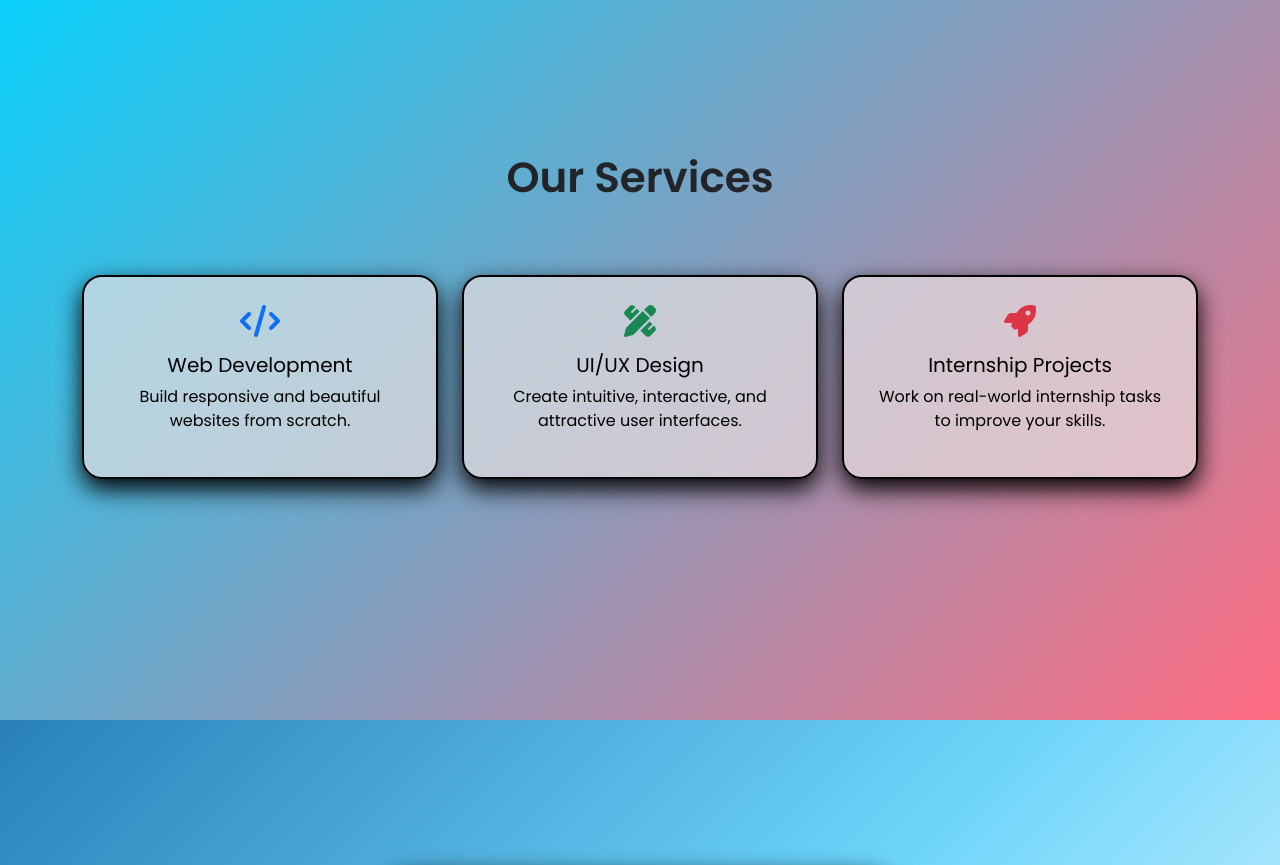
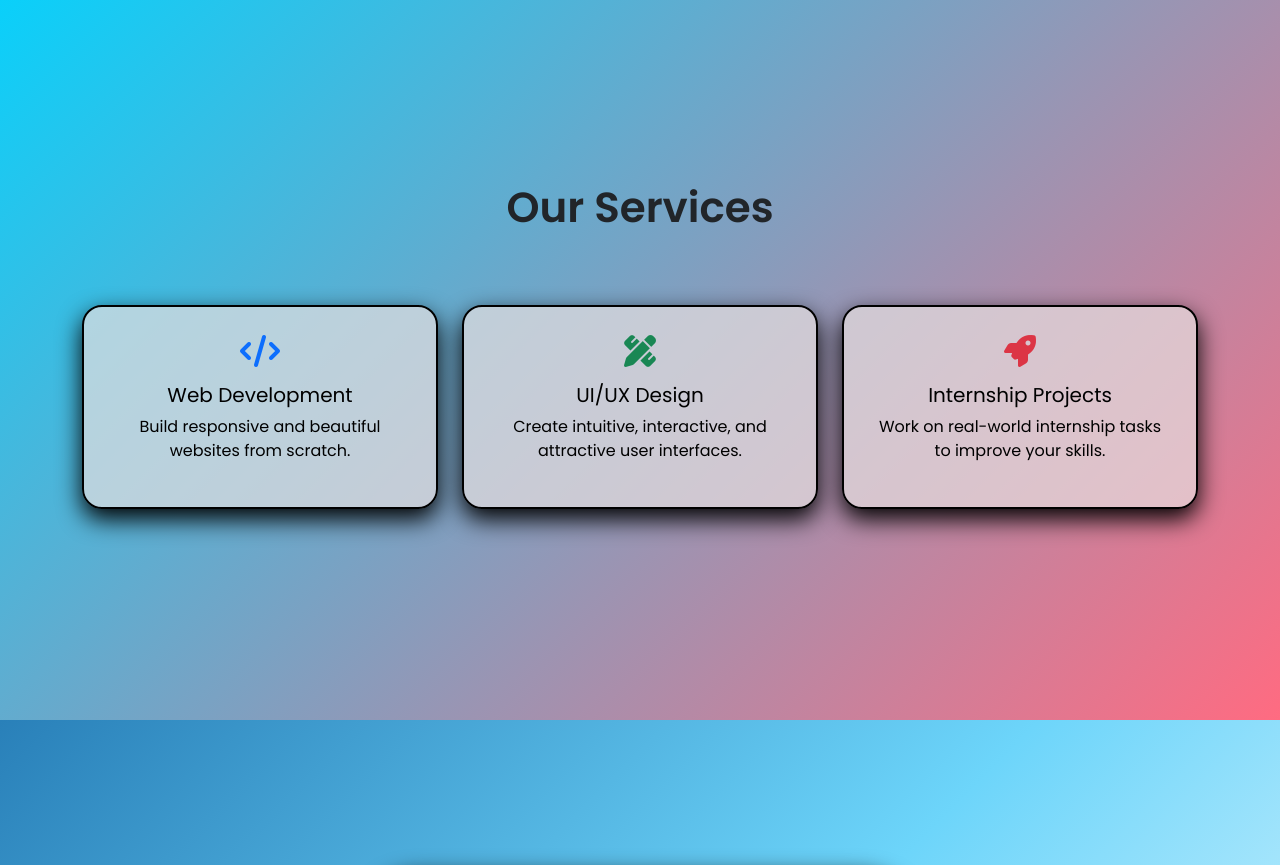
Before and after one commit to Navpreet-code/SCT_WD_1, a plain HTML site: page index.html in a window 1280 px wide. Shown: the part 1680-2545 px from the top of the page. Drawn offline with nearby package versions, Linux system fonts and the light colour scheme.

Commit message:
Update style.css

```diff
--- a/style.css
+++ b/style.css
@@ -207,7 +207,7 @@ section h2 {
 .serv .hs{
   font-size: 42px;
   font-weight:bolder;
-  padding-top: 60ox;
+  padding-top: 60px;
   padding-bottom:60px;
 }
 
```
